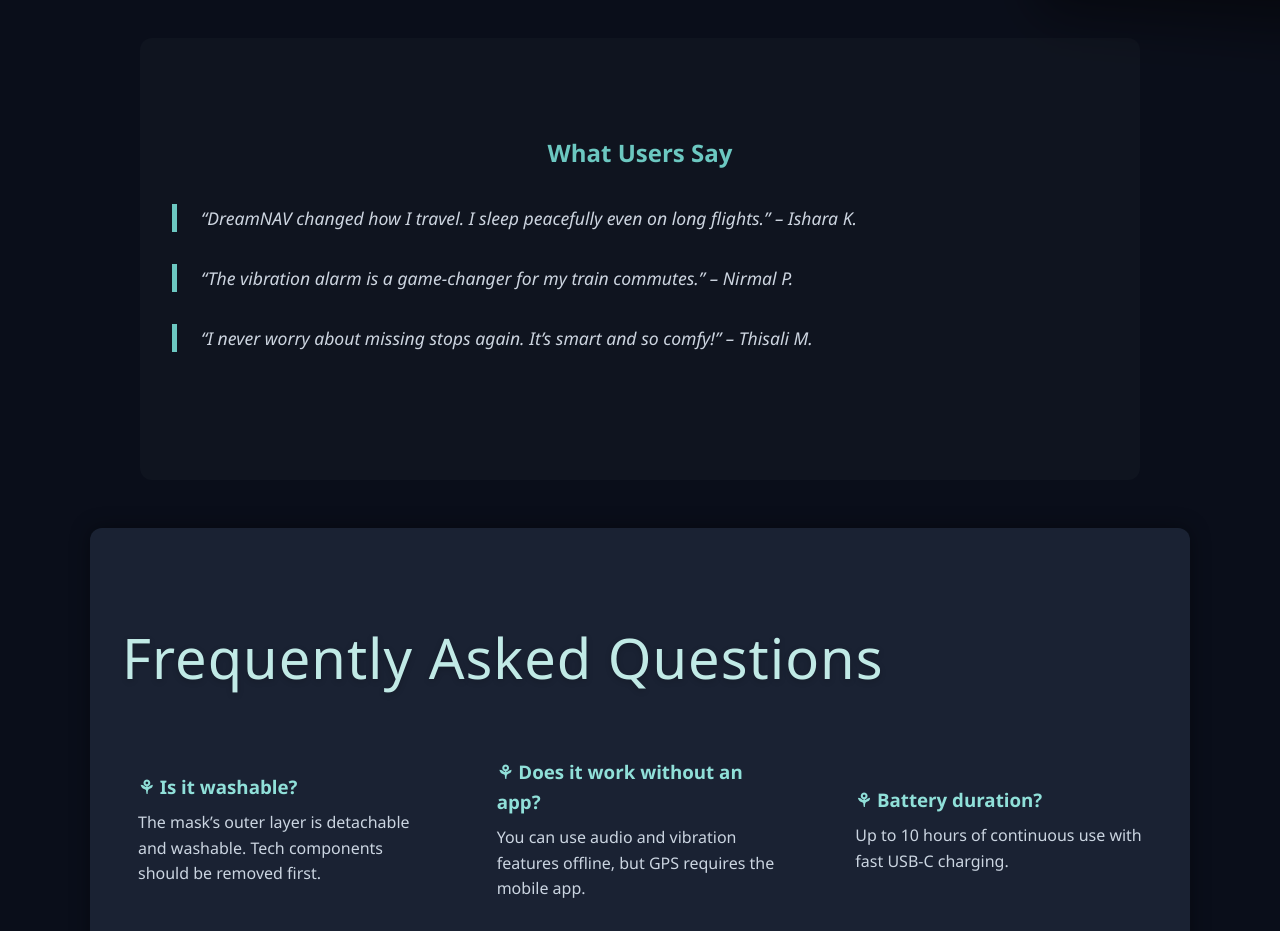
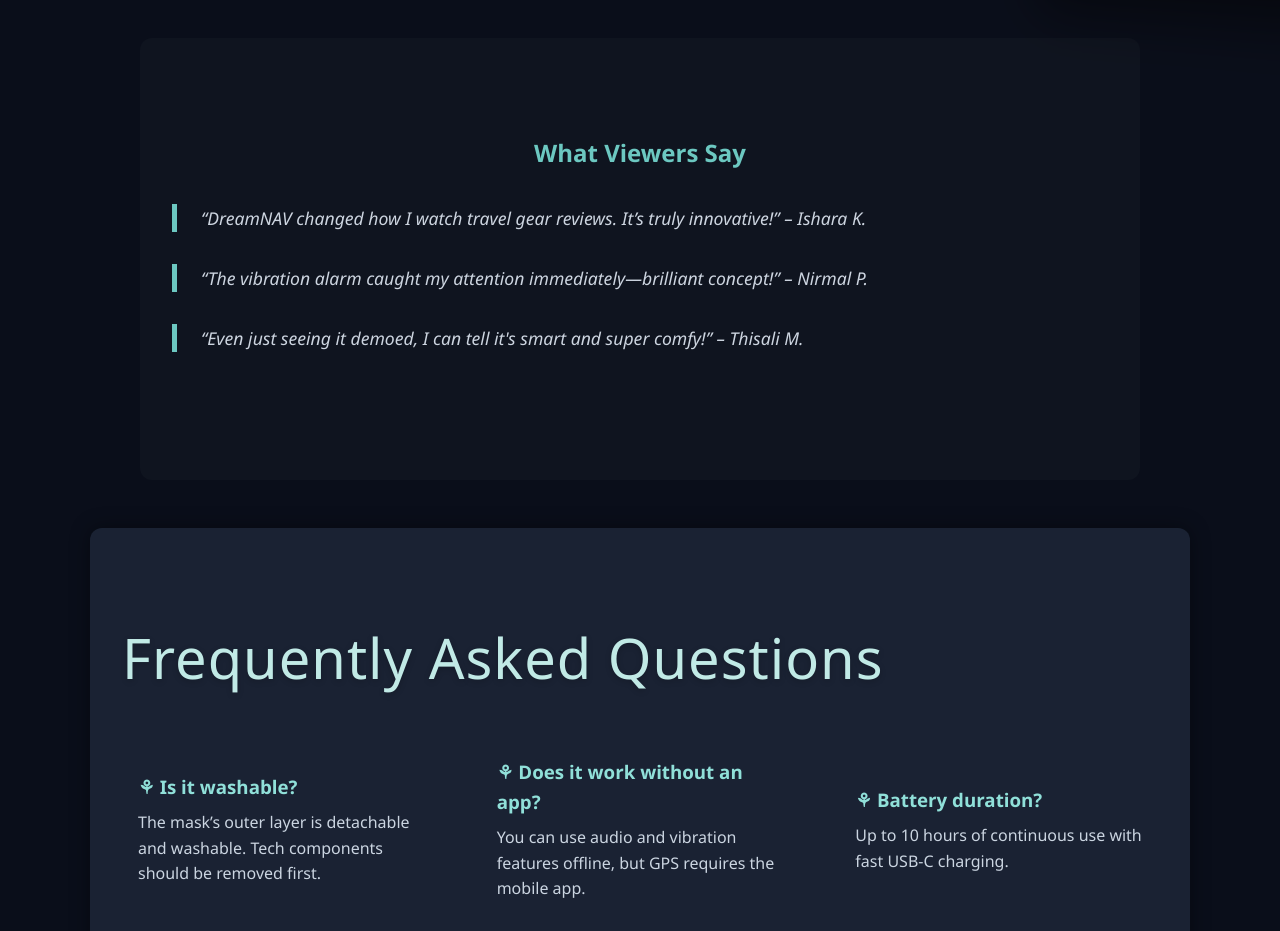
Before and after one commit to maashimo/dreamnav2, a plain HTML site: page index.html in a window 1280 px wide. Shown: the part 3865-4796 px from the top of the page. Drawn offline with Linux system fonts and the light colour scheme.

Commit message:
Updated website with new changes

```diff
--- a/index.html
+++ b/index.html
@@ -161,11 +161,12 @@
 
 
   <section id="testimonials" class="testimonials">
-    <h2>What Users Say</h2>
-    <div class="testimonial">“DreamNAV changed how I travel. I sleep peacefully even on long flights.” – Ishara K.</div>
-    <div class="testimonial">“The vibration alarm is a game-changer for my train commutes.” – Nirmal P.</div>
-    <div class="testimonial">“I never worry about missing stops again. It’s smart and so comfy!” – Thisali M.</div>
+    <h2>What Viewers Say</h2>
+    <div class="testimonial">“DreamNAV changed how I watch travel gear reviews. It’s truly innovative!” – Ishara K.</div>
+    <div class="testimonial">“The vibration alarm caught my attention immediately—brilliant concept!” – Nirmal P.</div>
+    <div class="testimonial">“Even just seeing it demoed, I can tell it's smart and super comfy!” – Thisali M.</div>
   </section>
+
 
   <section id="faq" class="section">
     <h2>Frequently Asked Questions</h2>
```
